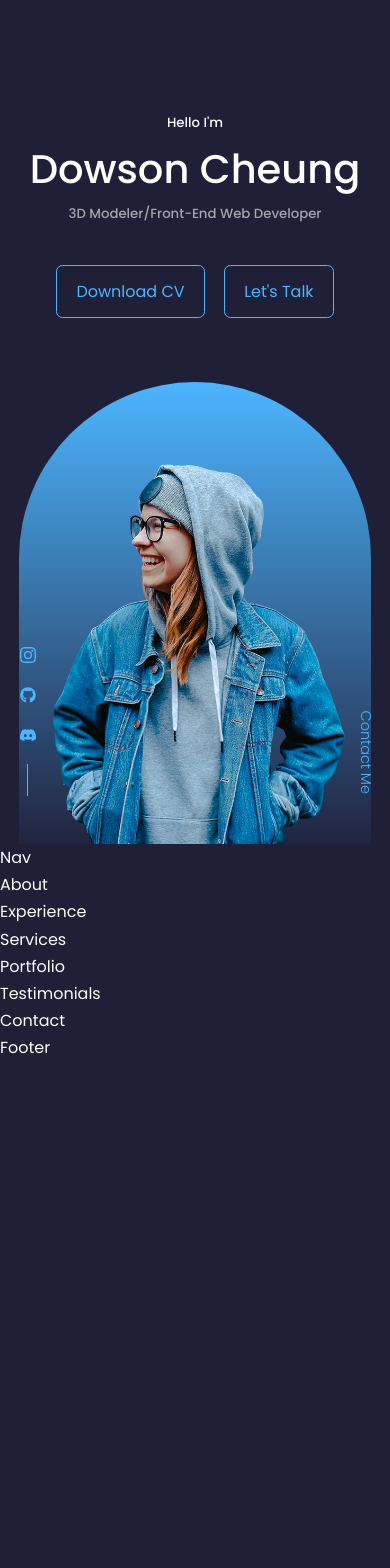
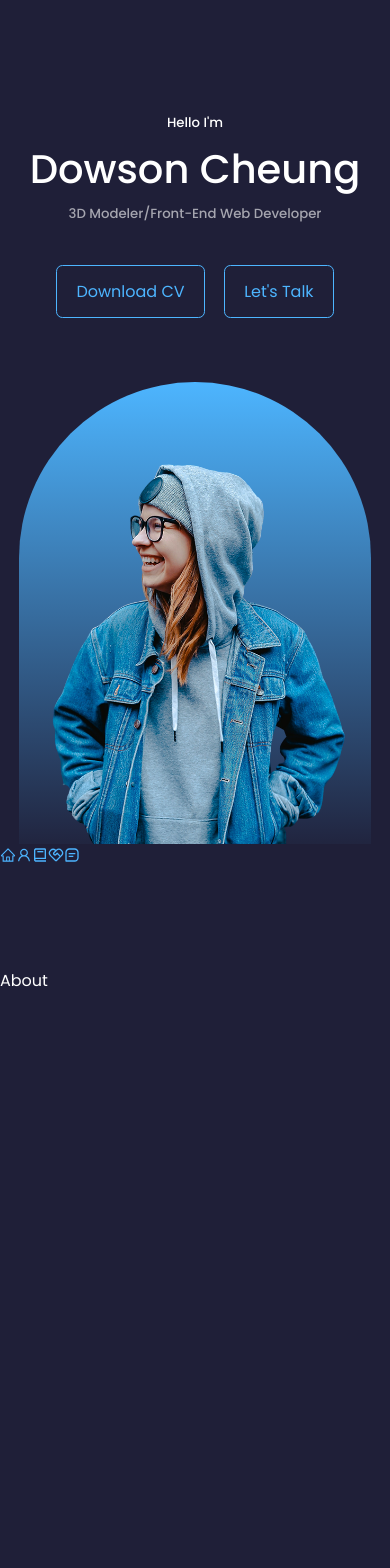
Before and after one commit to dows16/Portfolio, a React (Create React App) app: page / in a window 390 px wide. Shown: the top 1568 px of the page. Before the commit the page ends 1062 px from the top, so only its background shows below. Built offline with nearby package versions, Linux system fonts and the light colour scheme.

Commit message:
first commit

```diff
--- a/src/components/about/About.jsx
+++ b/src/components/about/About.jsx
@@ -3,7 +3,7 @@
 
 const About = () => {
   return (
-    <div>About</div>
+    <section id="about">About</section>
   )
 }
 
--- a/src/components/contact/Contact.jsx
+++ b/src/components/contact/Contact.jsx
@@ -3,7 +3,7 @@
 
 const Contact = () => {
   return (
-    <div>Contact</div>
+    <section id="contact">Contact</section>
   )
 }
 
--- a/src/components/experience/Experience.jsx
+++ b/src/components/experience/Experience.jsx
@@ -3,7 +3,7 @@
 
 const Experience = () => {
   return (
-    <div>Experience</div>
+    <section id="experience">Experience</section>
   )
 }
 
--- a/src/components/header/Header.jsx
+++ b/src/components/header/Header.jsx
@@ -18,7 +18,7 @@
           <img src={ME} alt="me" />
         </div>
 
-        <a href="#contant" className="scroll__down">Contact Me</a>
+        <a href="#contact" className="scroll__down">Contact Me</a>
       </div>
     </header>
   )
--- a/src/components/header/header.css
+++ b/src/components/header/header.css
@@ -63,3 +63,25 @@
 .scroll__down:hover {
     transform: scale(1.2) rotate(90deg);
 }
+
+.btn:hover {
+    transform: scale(1.2);
+}
+
+/* ============== MEDIA QUERIES (MEDIUM DEVICES) ============== */
+@media screen and (max-width: 1024px) {
+    header {
+        height: 68vh;
+    }
+}
+
+/* ============== MEDIA QUERIES (SMALL DEVICES) ============== */
+@media screen and (max-width: 600px) {
+    header {
+        height: 100vh;
+    }
+
+    .header__socials, .scroll__down {
+        display: none;
+    }
+}
--- a/src/components/nav/Nav.jsx
+++ b/src/components/nav/Nav.jsx
@@ -1,9 +1,19 @@
 import React from 'react'
 import nav from './nav.css'
+import {AiOutlineHome, AiOutlineUser} from 'react-icons/ai'
+import {BiBook} from 'react-icons/bi'
+import {RiServiceLine} from 'react-icons/ri'
+import {BiMessageSquareDetail} from 'react-icons/bi'
 
 const Nav = () => {
   return (
-    <div>Nav</div>
+    <nav>
+      <a href="#"><AiOutlineHome /></a>
+      <a href="#about"><AiOutlineUser /></a>
+      <a href="#experience"><BiBook /></a>
+      <a href="#services"><RiServiceLine /></a>
+      <a href="#contact"><BiMessageSquareDetail /></a>
+    </nav>
   )
 }
 
--- a/src/components/portfolio/Portfolio.jsx
+++ b/src/components/portfolio/Portfolio.jsx
@@ -3,7 +3,7 @@
 
 const Portfolio = () => {
   return (
-    <div>Portfolio</div>
+    <section id="portfolio">Portfolio</section>
   )
 }
 
--- a/src/components/services/Services.jsx
+++ b/src/components/services/Services.jsx
@@ -3,7 +3,7 @@
 
 const Services = () => {
   return (
-    <div>Services</div>
+    <section id="services">Services</section>
   )
 }
 
--- a/src/components/testimonials/Testimonials.jsx
+++ b/src/components/testimonials/Testimonials.jsx
@@ -3,7 +3,7 @@
 
 const Testimonials = () => {
   return (
-    <div>Testimonials</div>
+    <section id="testimonials">Testimonials</section>
   )
 }
 
--- a/src/index.css
+++ b/src/index.css
@@ -9,6 +9,7 @@
     /* I learnt that this meant that every "li" (list item) bullet points will be removed. */
     list-style: none;
     text-decoration: none;
+    scroll-behavior: smooth;
 }
 
 :root {
@@ -58,6 +59,7 @@
 
 section {
     margin-top: 8rem;
+    height: 100vh;
 }
 
 section > h2, section > h5 {
@@ -81,7 +83,7 @@
 
 a:hover {
     color: var(--color-primary);
-    transform: scale(1.5);
+    transform: scale(1.6);
 }
 
 .btn {
@@ -99,7 +101,7 @@
     color: var(--color-bg);
     background: #2196F3;
     box-shadow: 0 0 20px #2196F3;
-    transition-delay: 0.2s;
+    transition-delay: 0.1s;
 }
 
 img {
```
